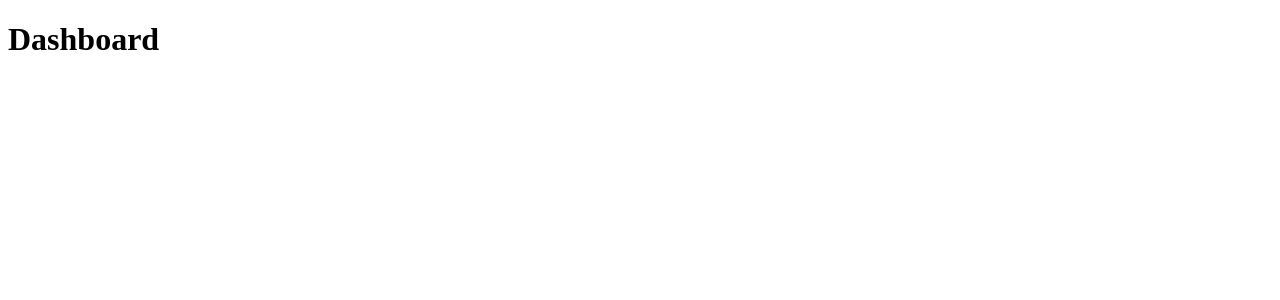
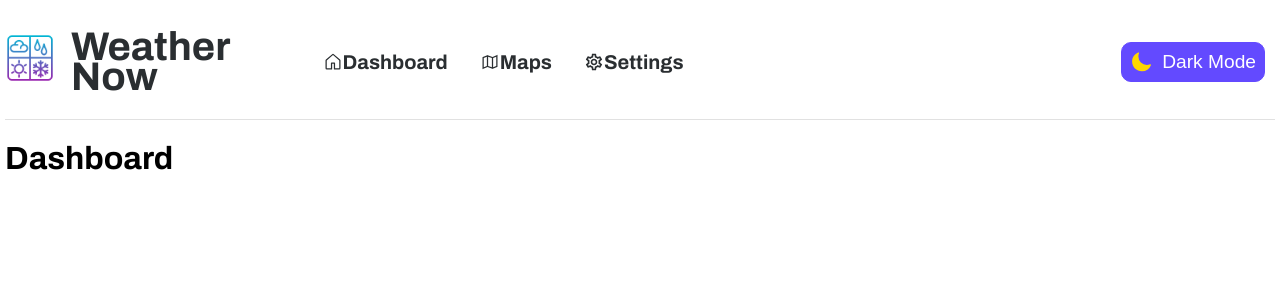
Before and after one commit to ayuzzz/weather-now, a Next.js app: page / in a window 1280 px wide. Shown: the top 300 px of the page. Built offline with nearby package versions, Linux system fonts and the light colour scheme.

Commit message:
navbar finalized

```diff
--- /dev/null
+++ b/src/components/navbar.tsx
@@ -0,0 +1,77 @@
+"use client";
+
+import React, { useState } from "react";
+import Image from "next/image";
+import Link from "next/link";
+import { MdLightMode, MdOutlineSettings } from "react-icons/md";
+import { HiMoon } from "react-icons/hi2";
+import { GoHome } from "react-icons/go";
+import { LiaMapSolid } from "react-icons/lia";
+import styles from "@/styles/navbar.module.css";
+
+const Navbar = () => {
+  const [theme, setTheme] = useState("Light");
+
+  return (
+    <div className={styles.navbar}>
+      <div className={styles.logo}>
+        <Link href="/">
+          <Image
+            src="/favicon.png"
+            alt="Logo"
+            //layout="responsive"
+            width={50} // Acts as aspect ratio
+            height={50}
+          />
+        </Link>
+        <Link href="/" className={styles.logo_link}>
+          <h1>Weather Now</h1>
+        </Link>
+      </div>
+      <div className={styles.nav_items}>
+        <div className={styles.flex_center}>
+          <GoHome />
+          <Link className={styles.nav_item} href="/">
+            Dashboard
+          </Link>
+        </div>
+        <div className={styles.flex_center}>
+          <LiaMapSolid />
+          <Link className={styles.nav_item} href="/maps">
+            Maps
+          </Link>
+        </div>
+        <div className={styles.flex_center}>
+          <MdOutlineSettings />
+          <Link className={styles.nav_item} href="/settings">
+            Settings
+          </Link>
+        </div>
+      </div>
+      <div className={styles.theme_toggle}>
+        <button
+          className={`${styles.btn_theme_toggle} ${styles.flex_center}`}
+          onClick={toggleTheme}
+        >
+          {theme === "Light" ? (
+            <HiMoon className={styles.icon} />
+          ) : (
+            <MdLightMode className={styles.icon} />
+          )}
+          {theme === "Light" ? "Dark" : "Light"} Mode
+        </button>
+      </div>
+    </div>
+  );
+
+  function toggleTheme(): void {
+    // If the current theme is light, set it to dark
+    if (theme === "Light") {
+      setTheme("Dark");
+    } else {
+      setTheme("Light");
+    }
+  }
+};
+
+export default Navbar;
--- a/src/layouts/rootLayout.tsx
+++ b/src/layouts/rootLayout.tsx
@@ -1,7 +1,13 @@
+import Navbar from "@/components/navbar";
 import React from "react";
 
 const RootLayout = ({ children }: { children: React.ReactNode }) => {
-  return <body>{children}</body>;
+  return (
+    <>
+      <Navbar />
+      {children}
+    </>
+  );
 };
 
 export default RootLayout;
--- a/src/styles/globals.css
+++ b/src/styles/globals.css
@@ -0,0 +1,6 @@
+@import url("https://fonts.googleapis.com/css2?family=Archivo:wght@400;700&display=swap");
+
+body{
+    font-family: Archivo;
+    margin: 5px;
+}
--- /dev/null
+++ b/src/styles/navbar.module.css
@@ -0,0 +1,77 @@
+.navbar {
+    display: flex;
+    justify-content: space-between;
+    align-items: center;
+    border-bottom: 1px solid #e1e1e1;
+    font-size: 20px;
+    line-height: 30px;
+    font-weight: 700;
+    color: #2A2E31FF;
+}
+
+.logo{
+    display: flex;
+    align-items: center;
+    flex: 1;
+    column-gap: 1rem;
+    cursor: pointer;
+}
+
+.logo_link{
+    text-decoration: none;
+    color: #2A2E31FF;
+}
+
+.nav_items{
+    display: flex;
+    justify-content: flex-start;
+    align-items: center;
+    column-gap: 2rem;
+    flex: 2;
+}
+
+.nav_item{
+    cursor: pointer;
+    text-decoration: none;
+    color: #2A2E31FF;
+}
+
+.nav_item:hover, .nav_item:focus {
+    color: #634AFFFF;
+}
+
+.nav_item:active {
+    color: #634AFFFF;
+    text-decoration: underline;
+}
+
+.theme_toggle{
+    flex: 1;
+    display: flex;
+    justify-content: flex-end;
+}
+
+.flex_center{
+    display: flex;
+    justify-content: center;
+    align-items: center;
+}
+
+.btn_theme_toggle {
+    cursor: pointer;
+    background-color: #634AFFFF;
+    color: white;
+    font-size: 1.2rem;
+    border-radius: 10px;
+    padding :8px;
+    border-width: 1px;
+  border-color: #634AFFFF;
+  border-style: solid;
+  margin-right: 10px;
+}
+
+.icon {
+    font-size: 1.4rem;
+    color: gold;
+    margin-right: 10px;
+}
```
Also changed, not shown: package.json (+4 -3 lines), src/assets/favicon.png (added), 1 other file (tests, documents, lock files or other folders).
